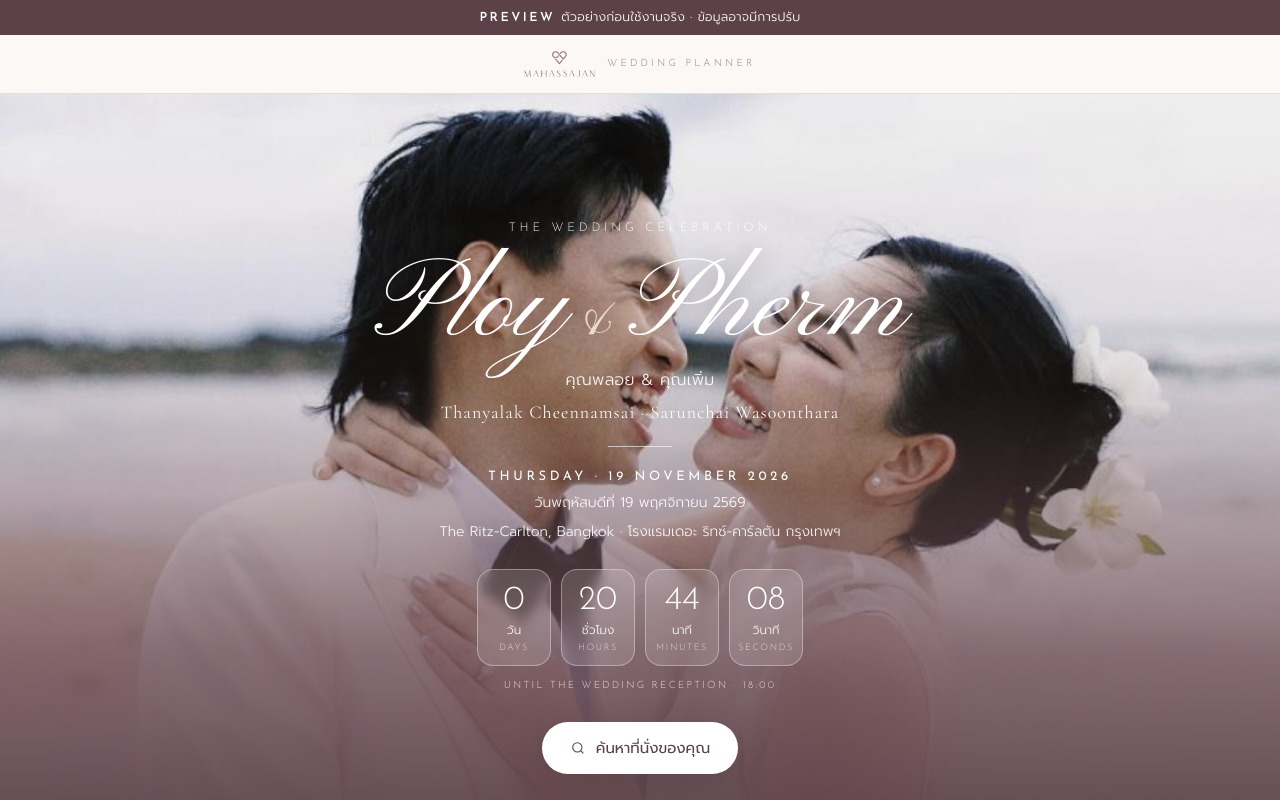
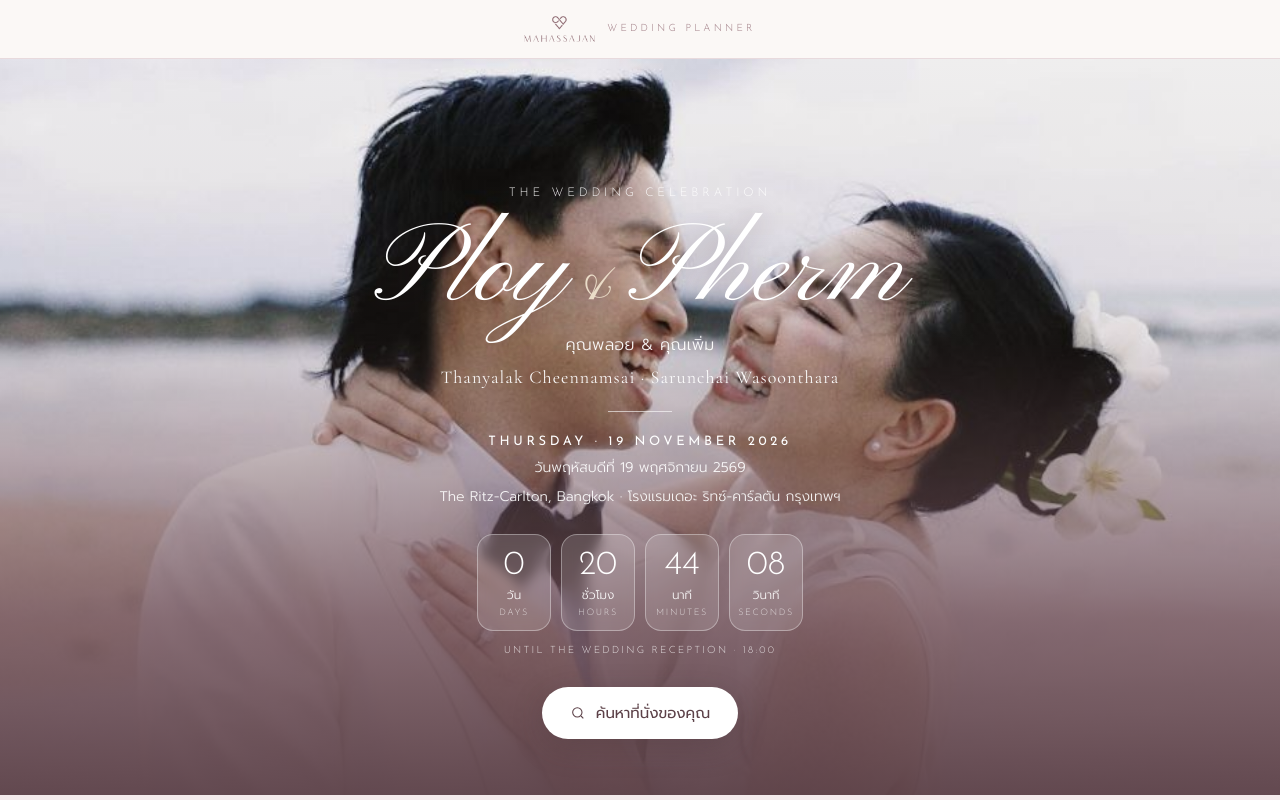
Before and after one commit to mahassajaneventandwedding/ploypherm, a plain HTML site: page index.html in a window 1280 px wide. Shown: the top 800 px of the page. Drawn offline with nearby package versions, Linux system fonts and the light colour scheme.

Commit message:
Go live: remove PREVIEW ribbon
Co-Authored-By: Claude Opus 5.5 <noreply@anthropic.com>
Claude-Session: https://claude.ai/code/session_01Ktinj4ZcgkpQYHHJiVFJTs

```diff
--- a/index.html
+++ b/index.html
@@ -256,7 +256,6 @@ footer p{font-size:12.5px;opacity:.9;margin-top:16px;line-height:1.7}
 </head>
 <body>
 
-<div class="demo" id="preview-ribbon"><b>PREVIEW</b>ตัวอย่างก่อนใช้งานจริง · ข้อมูลอาจมีการปรับ</div>
 
 <header class="topbar">
   <img src="img/logo-mauve.png" alt="Mahassajan">
```
Also changed, not shown: 1 other file.
